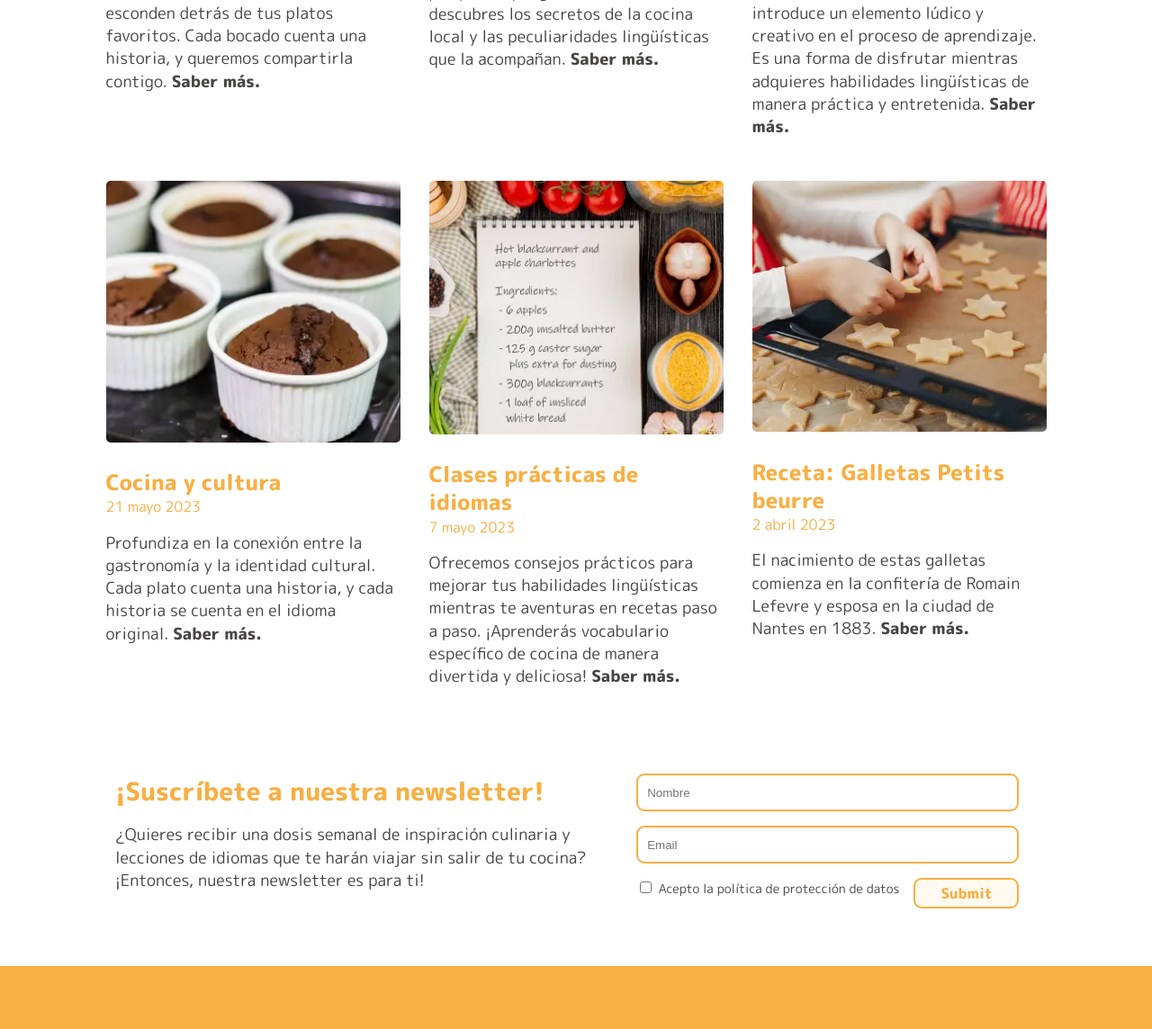
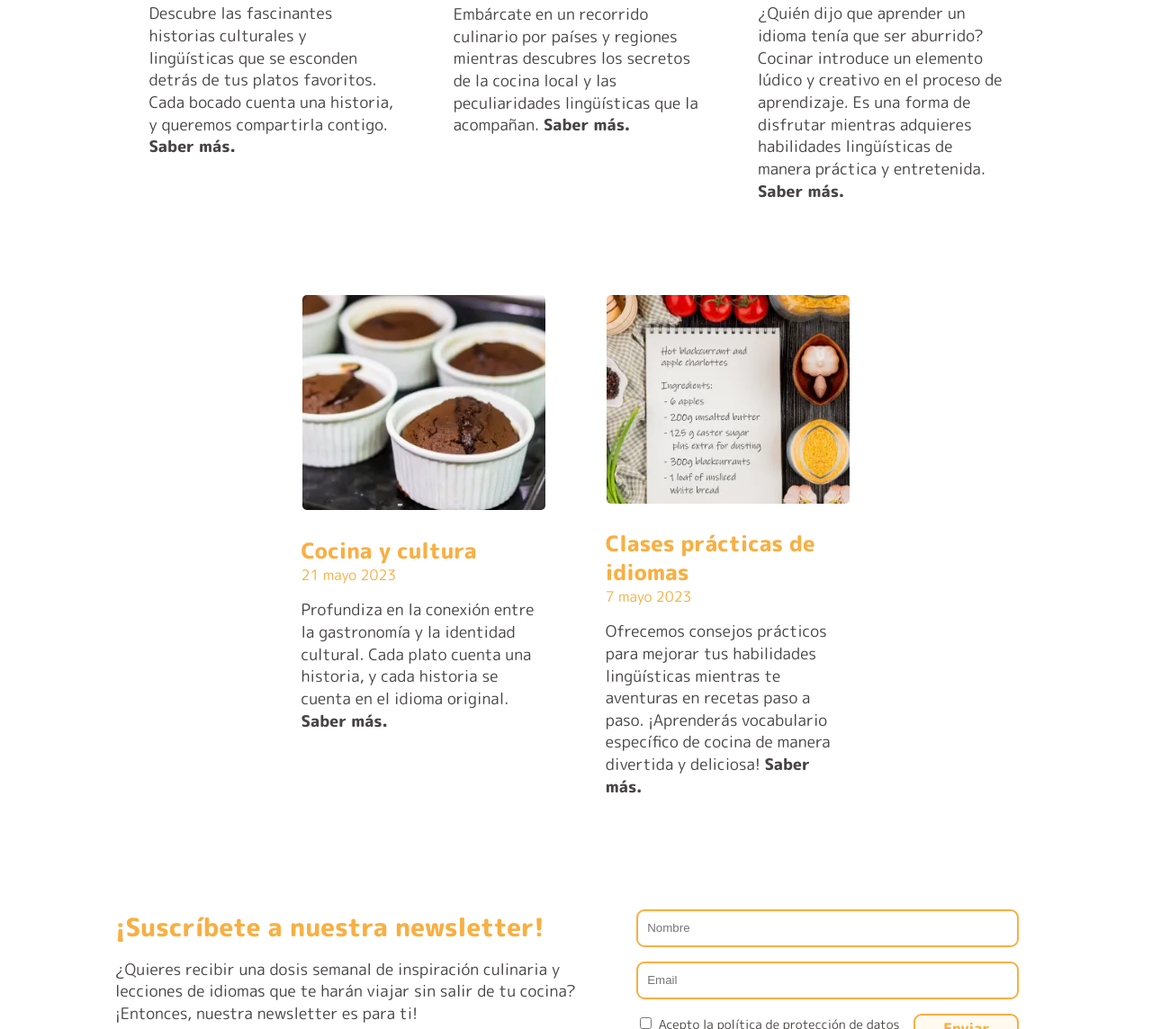
Before and after one commit to mirisler/La-cocina-escuela, a plain HTML site: page blog.html in a window 1280 px wide. Shown: the part 1656-2800 px from the top of the page at 90% size. Drawn offline with Linux system fonts and the light colour scheme.

Commit message:
8º actualización
cambios en card del blog

```diff
--- a/blog.html
+++ b/blog.html
@@ -31,7 +31,7 @@
                 <div class="block__card">
                     <a href="entradas_blog/blog1.html"><h3>Ventajas de aprender idiomas mientras cocinas</h3></a>
                     <p class="blog__fecha">23 septiembre 2023</p>
-                    <p>Aprender un idioma mientras cocinas es como sumergirse en las aguas de la vida cotidiana del hablante nativo. Las recetas proporcionan un escenario real y relevante para aprender vocabulario esencial para la cocina, lo que facilita la aplicación práctica en situaciones del día a día. <a href="entradas_blog/blog1.html"><b>Saber más.</b></a></p>
+                    <p>Aprender un idioma mientras cocinas es como sumergirse en las aguas de la vida cotidiana del hablante nativo. Las recetas proporcionan un escenario real y relevante para aprender vocabulario esencial para la cocina, lo que facilita la aplicación práctica en situaciones del día a día. <a href="entradas_blog/blog1.html"><b class="blog_link">Saber más.</b></a></p>
                 </div>
             </div>
             <div class="cards__item">
@@ -39,7 +39,7 @@
                 <div class="block__card">
                     <a href="entradas_blog/blog2.html"><h3>Recetas y Conversaciones</h3></a>
                     <p class="blog__fecha">4 septiembre 2023</p>
-                    <p>Descubre deliciosas recetas de diversas culturas mientras aprendes frases y vocabulario esenciales en el idioma correspondiente. Desde platos clásicos hasta opciones modernas, cada receta es una oportunidad para mejorar tus habilidades lingüísticas. <a href="entradas_blog/blog2.html"><b>Saber más.</b></a></p>
+                    <p>Descubre deliciosas recetas de diversas culturas mientras aprendes frases y vocabulario esenciales en el idioma correspondiente. Desde platos clásicos hasta opciones modernas, cada receta es una oportunidad para mejorar tus habilidades lingüísticas. <a href="entradas_blog/blog2.html"><b class="blog_link">Saber más.</b></a></p>
                 </div>
             </div>
             <div class="cards__item">
@@ -47,7 +47,7 @@
                 <div class="block__card">
                     <a href="#"><h3>Top 5 chefs políglotas</h3></a>
                     <p class="blog__fecha">22 julio 2023</p>
-                    <p>Descubre historias inspiradoras de chefs que han aprovechado su conocimiento de idiomas para enriquecer su carrera culinaria y explorar nuevas fronteras gastronómicas. <a href="#"><b>Saber más.</b></a></p>
+                    <p>Descubre historias inspiradoras de chefs que han aprovechado su conocimiento de idiomas para enriquecer su carrera culinaria y explorar nuevas fronteras gastronómicas. <a href="#"><b class="blog_link">Saber más.</b></a></p>
                 </div>
             </div>
             <div class="cards__item">
@@ -55,7 +55,7 @@
                 <div class="block__card">
                     <a href="#"><h3>Historias detrás de los platos</h3></a>
                     <p class="blog__fecha">1 julio 2023</p>
-                    <p>Descubre las fascinantes historias culturales y lingüísticas que se esconden detrás de tus platos favoritos. Cada bocado cuenta una historia, y queremos compartirla contigo. <a href="#"><b>Saber más.</b></a></p>
+                    <p>Descubre las fascinantes historias culturales y lingüísticas que se esconden detrás de tus platos favoritos. Cada bocado cuenta una historia, y queremos compartirla contigo. <a href="#"><b class="blog_link">Saber más.</b></a></p>
                 </div>
             </div>
             <div class="cards__item">
@@ -63,7 +63,7 @@
                 <div class="block__card">
                     <a href="#"><h3>Viajes a través de la gastronomía</h3></a>
                     <p class="blog__fecha">19 junio 2023</p>
-                    <p>Embárcate en un recorrido culinario por países y regiones mientras descubres los secretos de la cocina local y las peculiaridades lingüísticas que la acompañan. <a href="#"><b>Saber más.</b></a></p>
+                    <p>Embárcate en un recorrido culinario por países y regiones mientras descubres los secretos de la cocina local y las peculiaridades lingüísticas que la acompañan. <a href="#"><b class="blog_link">Saber más.</b></a></p>
                 </div>
             </div>
             <div class="cards__item">
@@ -71,7 +71,7 @@
                 <div class="block__card">
                     <a href="#"><h3>Aprendizaje divertido y creativo</h3></a>
                     <p class="blog__fecha">2 junio 2023</p>
-                    <p>¿Quién dijo que aprender un idioma tenía que ser aburrido? Cocinar introduce un elemento lúdico y creativo en el proceso de aprendizaje. Es una forma de disfrutar mientras adquieres habilidades lingüísticas de manera práctica y entretenida. <a href="#"><b>Saber más.</b></a></p>
+                    <p>¿Quién dijo que aprender un idioma tenía que ser aburrido? Cocinar introduce un elemento lúdico y creativo en el proceso de aprendizaje. Es una forma de disfrutar mientras adquieres habilidades lingüísticas de manera práctica y entretenida. <a href="#"><b class="blog_link">Saber más.</b></a></p>
                 </div>
             </div>
             <div class="cards__item">
@@ -79,7 +79,7 @@
                 <div class="block__card">
                     <a href="#"><h3>Cocina y cultura</h3></a>
                     <p class="blog__fecha">21 mayo 2023</p>
-                    <p>Profundiza en la conexión entre la gastronomía y la identidad cultural. Cada plato cuenta una historia, y cada historia se cuenta en el idioma original. <a href="#"><b>Saber más.</b></a></p>
+                    <p>Profundiza en la conexión entre la gastronomía y la identidad cultural. Cada plato cuenta una historia, y cada historia se cuenta en el idioma original. <a href="#"><b class="blog_link">Saber más.</b></a></p>
                 </div>
             </div>
             <div class="cards__item">
@@ -87,15 +87,15 @@
                 <div class="block__card">
                     <a href="#"><h3>Clases prácticas de idiomas</h3></a>
                     <p class="blog__fecha">7 mayo 2023</p>
-                    <p>Ofrecemos consejos prácticos para mejorar tus habilidades lingüísticas mientras te aventuras en recetas paso a paso. ¡Aprenderás vocabulario específico de cocina de manera divertida y deliciosa! <a href="#"><b>Saber más.</b></a></p>
+                    <p>Ofrecemos consejos prácticos para mejorar tus habilidades lingüísticas mientras te aventuras en recetas paso a paso. ¡Aprenderás vocabulario específico de cocina de manera divertida y deliciosa! <a href="#"><b class="blog_link">Saber más.</b></a></p>
                 </div>
             </div>
-            <div class="cards__item">
+            <div class="cards__item none-blog">
                 <a href="#"><img src="assets/img-webp/blog9.webp" alt="manos de niño colocando galletas de estrella en una bandeja de horno" loading="lazy" class="cards__item--img"></a>
                 <div class="block__card">
                     <a href="#"><h3>Receta: Galletas Petits beurre</h3></a>
                     <p class="blog__fecha">2 abril 2023</p>
-                    <p>El nacimiento de estas galletas comienza en la confitería de Romain Lefevre y esposa en la ciudad de Nantes en 1883. <a href="#"><b>Saber más.</b></a></p>
+                    <p>El nacimiento de estas galletas comienza en la confitería de Romain Lefevre y esposa en la ciudad de Nantes en 1883. <a href="#"><b class="blog_link">Saber más.</b></a></p>
                 </div>
             </div>
         </div>
--- a/componentes/abreviada_newsletter.html
+++ b/componentes/abreviada_newsletter.html
@@ -11,7 +11,7 @@
                 <input type="checkbox" id="condiciones" name="condiciones" value="condiciones" required>
                 <label for="condiciones" class="condiciones">Acepto la política de protección de datos</label>
             </div>
-            <input type="submit" class="btn">
+            <input type="submit" class="btn" value="Enviar">
         </div>
     </form>
 </div>
--- a/componentes/formulario.html
+++ b/componentes/formulario.html
@@ -21,5 +21,5 @@
         <input type="checkbox" id="newsletter" name="newsletter" value="newsletter">
         <label for="newsletter" class="condiciones">Acepto recibir la newsletter de La Cocina Escuela</label>
     </div>
-    <input type="submit" class="btn">
+    <input type="submit" class="btn" value="Enviar">
 </div>
--- a/componentes/ilustraciones_newsletter.html
+++ b/componentes/ilustraciones_newsletter.html
@@ -11,7 +11,7 @@
                 <input type="checkbox" id="condiciones" name="condiciones" value="condiciones" required>
                 <label for="condiciones" class="condiciones">Acepto la política de protección de datos</label>
             </div>
-            <input type="submit" class="btn">
+            <input type="submit" class="btn" value="Enviar">
         </div>
     </form>
 </div>
--- a/css/index.css
+++ b/css/index.css
@@ -15,7 +15,7 @@
     --h2-font-size: 1.75em;
     --h3-font-size: 1.5em;
     --h4-font-size: 1.125em;
-    --paragraph-font-size: 1.125em;
+    --paragraph-font-size: 1.1em;
     --fechas-font-size: 1em;
     --nav-font-size: 1em;
     --btn-font-size: 1em;
@@ -168,6 +168,14 @@ p {
 
 b {
     font-weight: var(--font-weight-800);
+}
+
+.blog_link {
+    color: var(--color-negro);
+}
+
+.blog_link:hover {
+    color: var(--color-naranja);
 }
 
 a {
@@ -522,8 +530,8 @@ hr {
 
 .section__blog {
     min-width: 40%;
-    max-width: 90%;
-    margin: 4rem;
+    max-width: 100%;
+    margin: 2rem;
 
     display: flex;
     flex-flow: column wrap;
@@ -539,7 +547,7 @@ hr {
         display: flex;
         flex-flow: row wrap;
         justify-content: center;
-        gap: 3rem 2rem;
+        gap: 3rem 0.7rem;
 
         flex-grow: 1;
     }
@@ -552,13 +560,31 @@ hr {
 
 .cards__item {
     width: 327px;
+    height: fit-content;
+    padding: 1.7rem;
+    border-radius: 10px;
+
+    display: flex;
+    flex-direction: column;
+    align-items: center;
+
+}
+
+.cards__item:hover {
+    background-color: var(--color-naranja-palido);
+
 }
 
 .cards__item--img {
-    width: 327px;
+    width: 270px;
     border-radius: 5px;
     margin-bottom: 1.4rem;
 }
+
+@media (min-width:793px) {
+    .none-blog {display:none;}
+}
+
 
 /* TERMINA SECCIÓN BLOG */
 /* SECCIÓN NEWSLETTER */
```
Also changed, not shown: index.html (+4 -4 lines).
